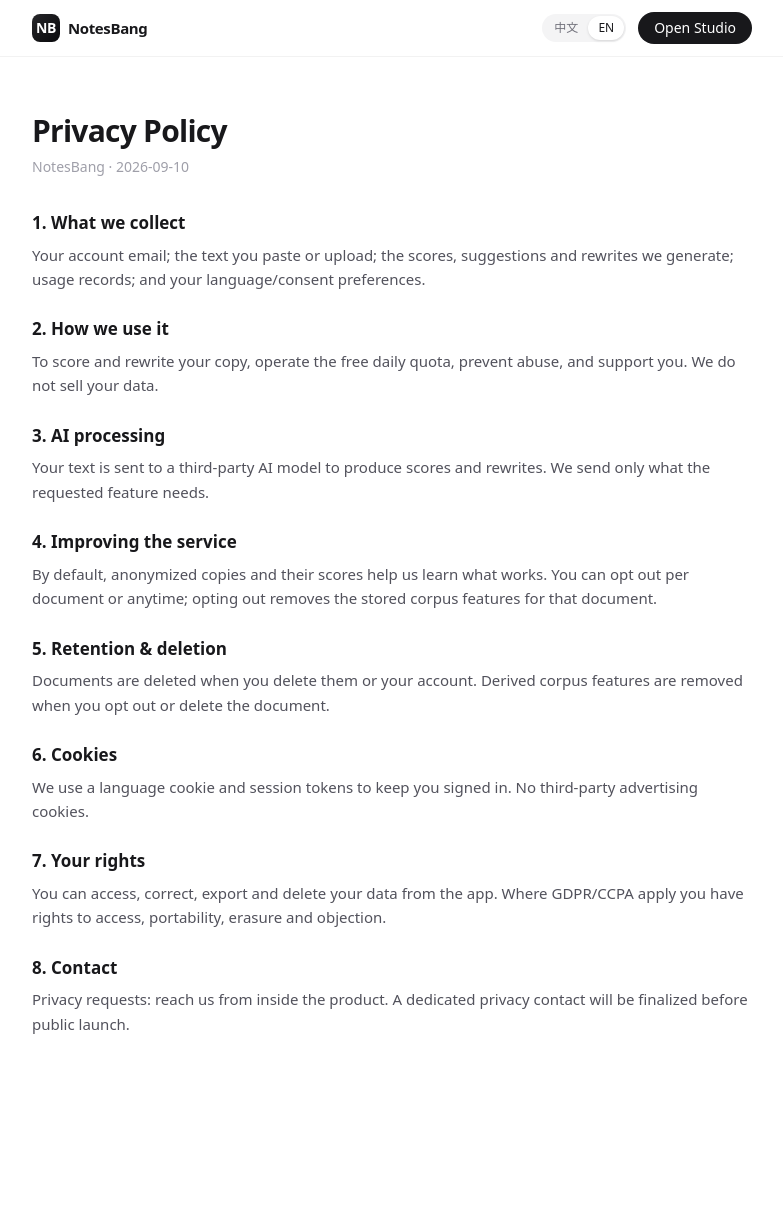
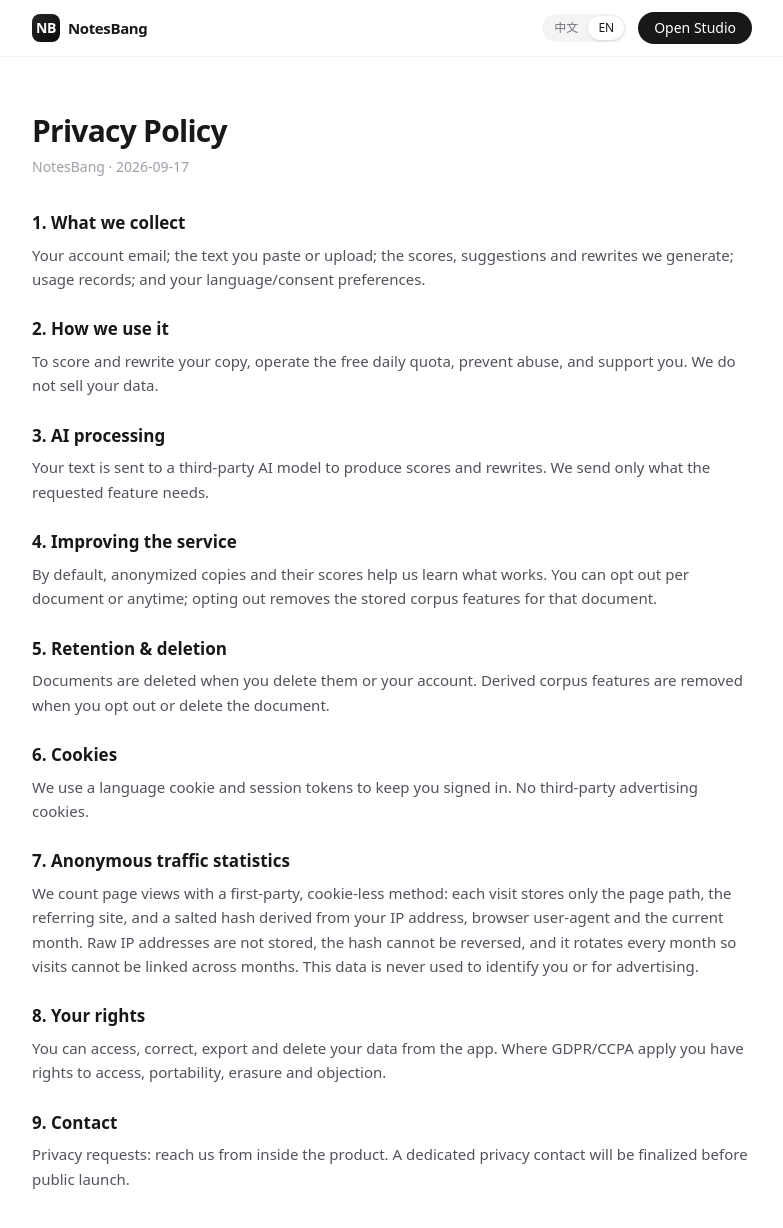
Before and after one commit to FannyZF/notesbang, a Next.js app in the folder frontend/: page /privacy in a window 1280 px wide. Shown: the top 1228 px of the page, without its empty margins (248-1031 px from the left). Before the commit the page ends 1092 px from the top, so only its background shows below. Built offline with nearby package versions, Linux system fonts and the light colour scheme; no server answers.

Commit message:
docs(privacy): document cookie-less anonymous traffic statistics

```diff
--- a/frontend/app/privacy/page.tsx
+++ b/frontend/app/privacy/page.tsx
@@ -11,8 +11,9 @@ const SECTIONS = {
     ["4. Improving the service", "By default, anonymized copies and their scores help us learn what works. You can opt out per document or anytime; opting out removes the stored corpus features for that document."],
     ["5. Retention & deletion", "Documents are deleted when you delete them or your account. Derived corpus features are removed when you opt out or delete the document."],
     ["6. Cookies", "We use a language cookie and session tokens to keep you signed in. No third-party advertising cookies."],
-    ["7. Your rights", "You can access, correct, export and delete your data from the app. Where GDPR/CCPA apply you have rights to access, portability, erasure and objection."],
-    ["8. Contact", "Privacy requests: reach us from inside the product. A dedicated privacy contact will be finalized before public launch."],
+    ["7. Anonymous traffic statistics", "We count page views with a first-party, cookie-less method: each visit stores only the page path, the referring site, and a salted hash derived from your IP address, browser user-agent and the current month. Raw IP addresses are not stored, the hash cannot be reversed, and it rotates every month so visits cannot be linked across months. This data is never used to identify you or for advertising."],
+    ["8. Your rights", "You can access, correct, export and delete your data from the app. Where GDPR/CCPA apply you have rights to access, portability, erasure and objection."],
+    ["9. Contact", "Privacy requests: reach us from inside the product. A dedicated privacy contact will be finalized before public launch."],
   ],
   zh: [
     ["1. 我们收集什么", "你的账号邮箱；你粘贴或上传的文本；我们生成的评分、建议与改写；使用记录；以及你的语言/授权偏好。"],
@@ -21,8 +22,9 @@ const SECTIONS = {
     ["4. 改进服务", "默认情况下，匿名文案及其评分会帮助我们总结规律。你可以对单篇或随时关闭；关闭后会移除该文档已存的语料特征。"],
     ["5. 保留与删除", "当你删除文档或账号时，文档会被删除；当你关闭授权或删除文档时，派生的语料特征会被移除。"],
     ["6. Cookie", "我们使用语言 cookie 与会话令牌以保持登录状态；不使用第三方广告 cookie。"],
-    ["7. 你的权利", "你可在应用内访问、更正、导出与删除你的数据。在适用 GDPR/CCPA 时，你享有访问、可携、删除与反对处理的权利。"],
-    ["8. 联系我们", "隐私相关请求可在产品内联系我们；专门的隐私联系方式将在正式上线前确定。"],
+    ["7. 匿名访问统计", "我们以第一方、无 cookie 的方式统计访问量：每次访问仅记录页面路径、来源站点，以及由「IP 地址 + 浏览器标识 + 当前月份」经加盐哈希得到的匿名标识。我们不保存明文 IP，该哈希不可逆，且按月轮换，无法跨月关联你的访问。此数据不会用于识别你个人，也不用于广告。"],
+    ["8. 你的权利", "你可在应用内访问、更正、导出与删除你的数据。在适用 GDPR/CCPA 时，你享有访问、可携、删除与反对处理的权利。"],
+    ["9. 联系我们", "隐私相关请求可在产品内联系我们；专门的隐私联系方式将在正式上线前确定。"],
   ],
 } as const;
 
@@ -47,7 +49,7 @@ export default function PrivacyPage() {
       </header>
       <article className="mx-auto max-w-3xl px-6 py-14">
         <h1 className="text-3xl font-semibold tracking-tight">{locale === "zh" ? "隐私政策" : "Privacy Policy"}</h1>
-        <p className="mt-2 text-sm text-zinc-400">NotesBang · 2026-09-10</p>
+        <p className="mt-2 text-sm text-zinc-400">NotesBang · 2026-09-17</p>
         <div className="mt-8 space-y-6 text-[15px] leading-relaxed text-zinc-600">
           {sections.map(([title, body]) => (
             <section key={title}>
```
